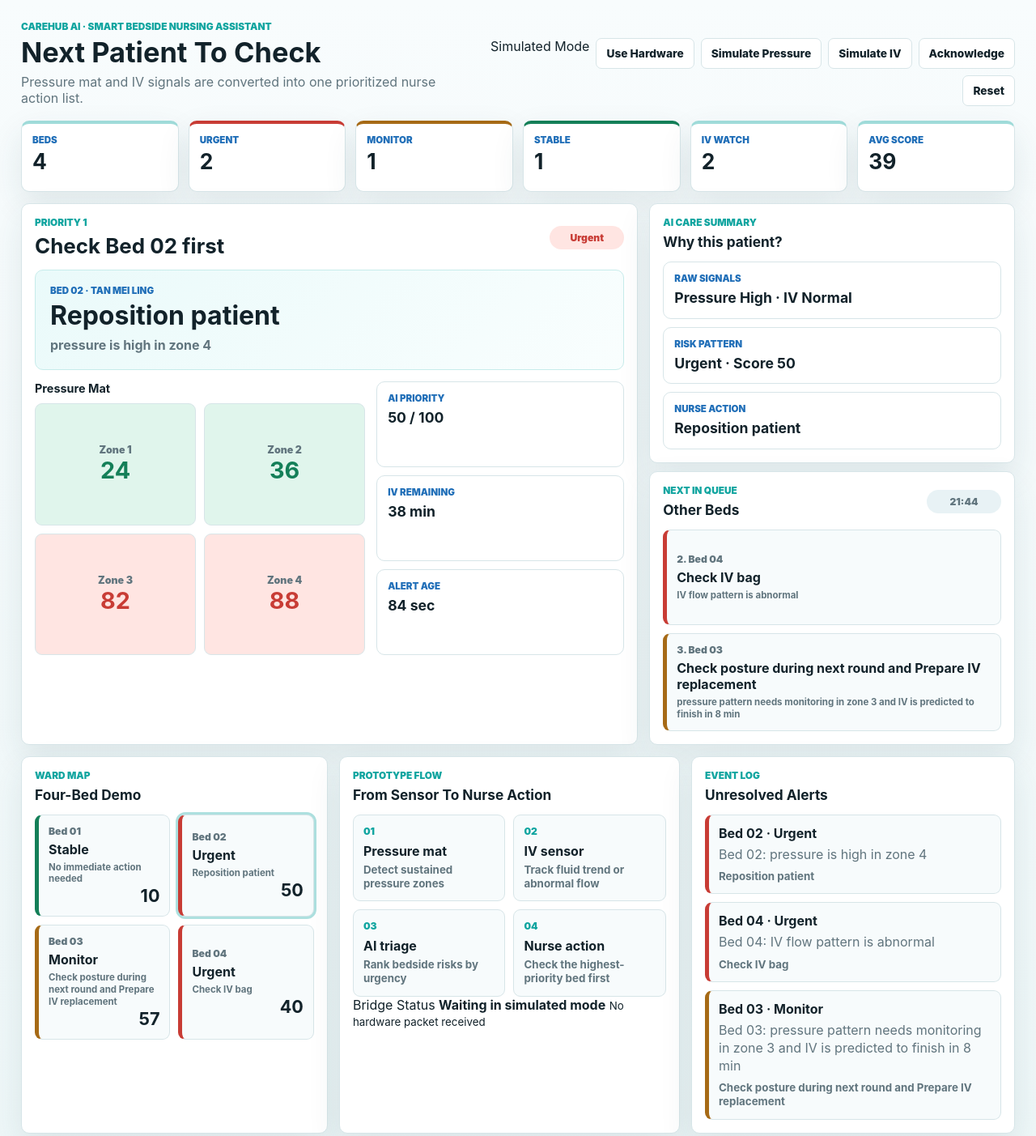
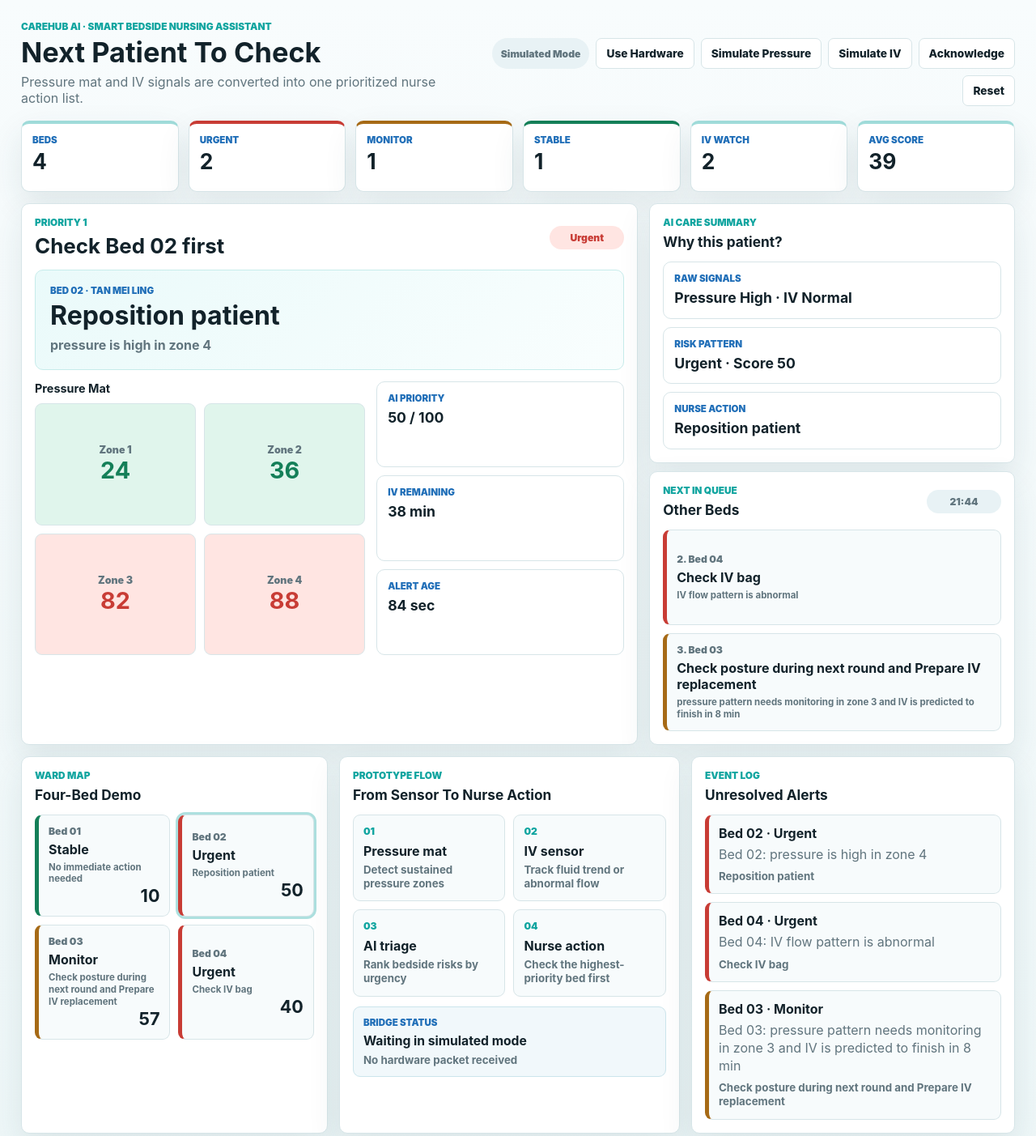
Before and after one commit to meishuet16/CareHubAI, a website: page index.html in a window 1280 px wide. Shown: the top 1403 px of the page at 81% size. Drawn offline with Linux system fonts and the light colour scheme.

Commit message:
style: polish hardware status controls

```diff
--- a/styles.css
+++ b/styles.css
@@ -181,7 +181,8 @@ h1 {
 }
 
 .status-pill,
-.time-pill {
+.time-pill,
+.mode-pill {
   border-radius: 999px;
   font-size: 0.76rem;
   font-weight: 900;
@@ -209,6 +210,28 @@ h1 {
 .time-pill {
   background: #e8f2f5;
   color: var(--muted);
+}
+
+.mode-pill {
+  align-items: center;
+  display: inline-flex;
+  justify-content: center;
+  min-height: 38px;
+}
+
+.mode-pill.simulated {
+  background: #e8f2f5;
+  color: var(--muted);
+}
+
+.mode-pill.live {
+  background: var(--green-soft);
+  color: var(--green);
+}
+
+.mode-pill.offline {
+  background: var(--red-soft);
+  color: var(--red);
 }
 
 .patient-action {
@@ -403,6 +426,36 @@ h3 {
   margin-bottom: 5px;
 }
 
+.hardware-link {
+  background: #f1f8fb;
+  border: 1px solid #cce5ec;
+  border-radius: 9px;
+  margin-top: 12px;
+  padding: 12px;
+}
+
+.hardware-link span {
+  color: var(--blue);
+  display: block;
+  font-size: 0.72rem;
+  font-weight: 900;
+  margin-bottom: 6px;
+  text-transform: uppercase;
+}
+
+.hardware-link strong {
+  display: block;
+  font-size: 0.98rem;
+  line-height: 1.3;
+  margin-bottom: 5px;
+}
+
+.hardware-link small {
+  color: var(--muted);
+  display: block;
+  font-weight: 750;
+}
+
 .event-item {
   border-left: 5px solid var(--red);
 }
```
